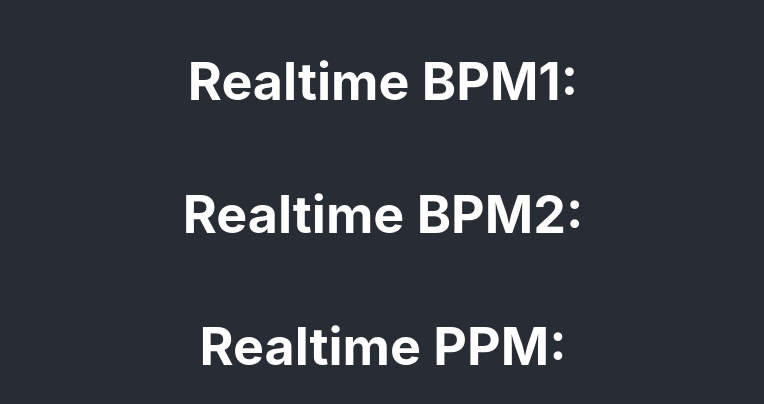
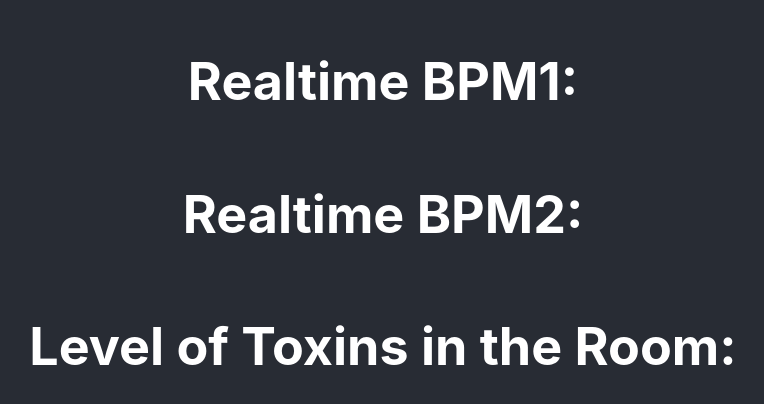
Before and after one commit to victoriadealba/IOTMonitoring, a React (Create React App) app in the folder webapp/: page / in a window 1280 px wide. Shown: the part 186-590 px from the top of the page, without its empty margins (257-1021 px from the left). Built offline with nearby package versions, Linux system fonts and the light colour scheme; no server answers; the database is empty.

Commit message:
reorganized the code to be easier to contribute to

```diff
--- a/webapp/src/App.js
+++ b/webapp/src/App.js
@@ -1,41 +1,19 @@
 import './App.css';
 import {db} from "./firebase.js";
+import BpmReading from "./bpm1.js"
+import Bpm2Reading from './bpm2.js';
+import PpmReading from './gasReadings.js';
 import { onValue, ref } from "firebase/database";
 import React, {useEffect,useState} from 'react';
 
 
 function App() {
-  const[bpm, setBpm] = useState(null);
-  const[bpm2, setBpm2] = useState(null);
-  const [gasValue, setPpm] = useState(null);
-
-  useEffect(() => {
-    const bmpRef = ref(db, 'bpm/int');
-    const bpmReff = ref(db,'bpm2/int');
-    const gasRef = ref(db, 'gasValue/int');
-
-    onValue(bmpRef,(snapshot) => {
-      const data = snapshot.val();
-      setBpm(data);
-    });
-    onValue(bpmReff,(snapshot) => {
-      const data = snapshot.val();
-      setBpm2(data);
-    });
-    onValue(gasRef,(snapshot) => {
-      const data = snapshot.val();
-      setPpm(data);
-    });
-  }, []);
-
-
   return (
     <div className="App">
       <header className="App-header">
-        <h1>Realtime BPM1: {bpm}</h1>
-        <h1>Realtime BPM2: {bpm2} </h1>
-        <h1>Realtime PPM: {gasValue}</h1>
-
+       <BpmReading />
+       <Bpm2Reading />
+       <PpmReading />
       </header>
     </div>
   );
--- /dev/null
+++ b/webapp/src/bpm1.js
@@ -0,0 +1,24 @@
+import React, { useEffect, useState } from 'react';
+import { onValue, ref } from "firebase/database";
+import { db } from "./firebase.js";
+
+function BpmReading() {
+  const [bpm, setBpm] = useState(null);
+
+  useEffect(() => {
+    const bpmRef = ref(db, 'bpm/int');
+
+    onValue(bpmRef, (snapshot) => {
+      const data = snapshot.val();
+      setBpm(data);
+    });
+  }, []);
+
+  return (
+    <div>
+      <h1>Realtime BPM1: {bpm}</h1>
+    </div>
+  );
+}
+
+export default BpmReading;
--- /dev/null
+++ b/webapp/src/bpm2.js
@@ -0,0 +1,24 @@
+import React, { useEffect, useState } from 'react';
+import { onValue, ref } from "firebase/database";
+import { db } from "./firebase.js";
+
+function Bpm2Reading() {
+  const [bpm2, setBpm] = useState(null);
+
+  useEffect(() => {
+    const bpmRef = ref(db, 'bpm2/int');
+
+    onValue(bpmRef, (snapshot) => {
+      const data = snapshot.val();
+      setBpm(data);
+    });
+  }, []);
+
+  return (
+    <div>
+      <h1>Realtime BPM2: {bpm2}</h1>
+    </div>
+  );
+}
+
+export default Bpm2Reading;
--- /dev/null
+++ b/webapp/src/gasReadings.js
@@ -0,0 +1,24 @@
+import React, { useEffect, useState } from 'react';
+import { onValue, ref } from "firebase/database";
+import { db } from "./firebase.js";
+
+function PpmReading() {
+  const [ppm, setPpm] = useState(null);
+
+  useEffect(() => {
+    const gasRef = ref(db, 'gasValue/int');
+
+    onValue(gasRef, (snapshot) => {
+      const data = snapshot.val();
+      setPpm(data);
+    });
+  }, []);
+
+  return (
+    <div>
+      <h1>Level of Toxins in the Room: {ppm}</h1>
+    </div>
+  );
+}
+
+export default PpmReading;
```
